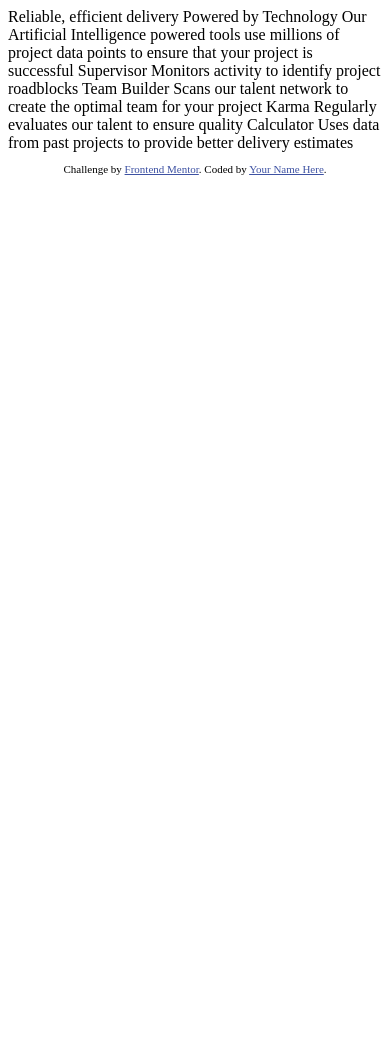
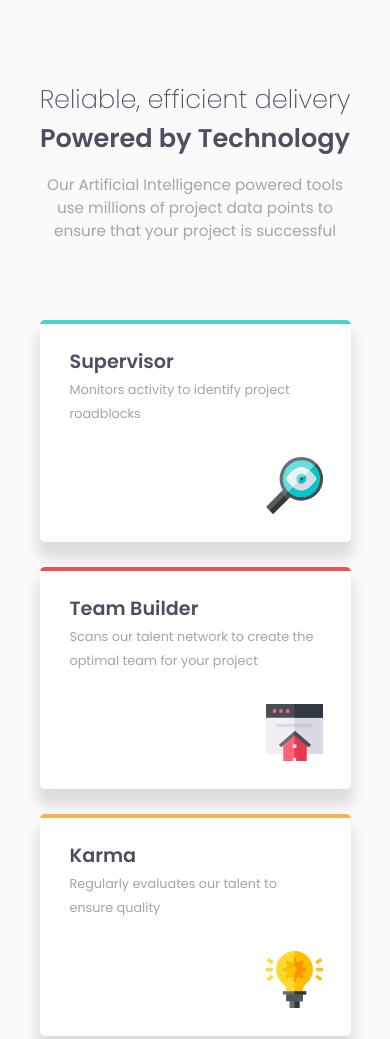
Before and after one commit to maxi83c/four-card-feature-section, a plain HTML site: page index.html in a window 390 px wide. Shown: the top 1039 px of the page. Before the commit the page ends 844 px from the top, so only its background shows below. Drawn offline with Linux system fonts and the light colour scheme.

Commit message:
mobile desing

```diff
--- /dev/null
+++ b/css/styles.css
@@ -0,0 +1,132 @@
+:root{
+  --red: #ea5353;
+  --cyan: #45d3d3;
+  --orange: #fcaf4a;
+  --blue: #549ef2;
+  --very-dark-blue: #4c4e61;
+  --grayish-blue: #a3a5ae;
+  --very-light-gray: #fafafa;
+}
+
+*{
+  box-sizing: border-box;
+}
+
+body{
+  padding: 0;
+  background-color: var(--very-light-gray);
+  font-family: 'Poppins', sans-serif;
+  min-height: max(100vh, 1360px);
+  position: relative;
+}
+.header{
+  width: 311px;
+  margin: 80px auto 78px;
+}
+
+.header__title{
+  font-weight: 300;
+  color: var(--very-dark-blue);
+  font-size: 1.599rem;
+  text-align: center;
+  padding: 0;
+  margin: 0;
+}
+
+.header__subtitle{
+  font-weight: 600;
+  color: var(--very-dark-blue);
+  font-size: 1.6rem;
+  text-align: center;
+  padding: 0;
+  margin: 0;
+}
+
+.header__information{
+  font-weight: 400;
+  color: var(--grayish-blue);
+  font-size: 0.95rem;
+  text-align: center;
+  padding: 0;
+  margin: 15px 0 0 0;
+}
+
+.main{
+  display: grid;
+  justify-content: center;
+  /* align-content: center; */
+  row-gap: 25px;
+}
+
+.card{
+  width: 311px;
+  height: 222px;
+  background-color: white;
+  border-radius: 5px;
+  overflow: hidden;
+  position: relative;
+  box-shadow: 0 14px 14px 2px #4c4e612c;
+  padding: 27px 28px 28px 30px;
+}
+
+.card::before{
+  content: "";
+  width: 311px;
+  height: 4px;
+  position: absolute;
+  top: 0;
+  left: 0;
+}
+
+.card:nth-child(1)::before{
+  background-color: var(--cyan);
+}
+
+.card:nth-child(2)::before{
+  background-color: var(--red);
+}
+
+.card:nth-child(3)::before{
+  background-color: var(--orange);
+}
+
+.card:nth-child(4)::before{
+  background-color: var(--blue);
+}
+
+.card__title{
+  font-weight: 600;
+  color: var(--very-dark-blue);
+  font-size: 1.2rem;
+  margin: 0;
+  padding: 0;
+}
+
+.card__information{
+  font-weight: 400;
+  color: var(--grayish-blue);
+  font-size: 0.8rem;
+  line-height: 1.5rem;
+  padding: 0;
+  margin: 2px 0 0 0;
+}
+
+.card__image{
+  width: 57px;
+  height: 57px;
+  position: absolute;
+  bottom: 28px;
+  right: 28px;
+}
+
+footer{
+  width: 100%;
+  height: 1rem;
+  position: absolute;
+  bottom: 0;
+  text-align: center;
+  font-size: 0.8rem;
+  line-height: 0;
+  margin: 0;
+  padding: 0;
+}
--- a/index.html
+++ b/index.html
@@ -3,42 +3,45 @@
 <head>
   <meta charset="UTF-8">
   <meta name="viewport" content="width=device-width, initial-scale=1.0"> <!-- displays site properly based on user's device -->
-
   <link rel="icon" type="image/png" sizes="32x32" href="./images/favicon-32x32.png">
-
   <title>Frontend Mentor | Four card feature section</title>
-
-  <!-- Feel free to remove these styles or customise in your own stylesheet 👍 -->
-  <style>
-    .attribution { font-size: 11px; text-align: center; }
-    .attribution a { color: hsl(228, 45%, 44%); }
-  </style>
+  <link rel="preconnect" href="https://fonts.gstatic.com">
+  <link href="https://fonts.googleapis.com/css2?family=Poppins:wght@200;400;600&display=swap" rel="stylesheet">
+  <link rel="stylesheet" href="css/styles.css">
 </head>
 <body>
-
-  Reliable, efficient delivery
-  Powered by Technology
-
-  Our Artificial Intelligence powered tools use millions of project data points
-  to ensure that your project is successful
-
-  Supervisor
-  Monitors activity to identify project roadblocks
-
-  Team Builder
-  Scans our talent network to create the optimal team for your project
-
-  Karma
-  Regularly evaluates our talent to ensure quality
-
-  Calculator
-  Uses data from past projects to provide better delivery estimates
-
-
+  <header class="header">
+    <h1 class="header__title">Reliable, efficient delivery</h1>
+    <h2 class="header__subtitle">Powered by Technology</h2>
+    <p class="header__information">Our Artificial Intelligence powered tools use millions of project data points
+      to ensure that your project is successful</p>
+  </header>
+  <main class="main">
+    <section class="card">
+      <h2 class="card__title">Supervisor</h2>
+      <p class="card__information">Monitors activity to identify project roadblocks</p>
+      <img src="images/icon-supervisor.svg" alt="Supervisor icon" class="card__image">
+    </section>
+    <section class="card">
+      <h2 class="card__title">Team Builder</h2>
+      <p class="card__information">Scans our talent network to create the optimal team for your project</p>
+      <img src="images/icon-team-builder.svg" alt="Team builder icon" class="card__image">
+    </section>
+    <section class="card">
+      <h2 class="card__title">Karma</h2>
+      <p class="card__information">Regularly evaluates our talent to ensure quality</p>
+      <img src="/images/icon-karma.svg" alt="Karma icon" class="card__image">
+    </section>
+    <section class="card">
+      <h2 class="card__title">Calculator</h2>
+      <p class="card__information">Uses data from past projects to provide better delivery estimates</p>
+      <img src="/images/icon-calculator.svg" alt="Calculator icon" class="card__image">
+    </section>
+  </main>
   <footer>
     <p class="attribution">
-      Challenge by <a href="https://www.frontendmentor.io?ref=challenge" target="_blank">Frontend Mentor</a>.
-      Coded by <a href="#">Your Name Here</a>.
+      Challenge by <a href="https://www.frontendmentor.io/challenges/four-card-feature-section-weK1eFYK" target="_blank">Frontend Mentor</a>.
+      Coded by <a href="#">maxi83c</a>.
     </p>
   </footer>
 </body>
```
